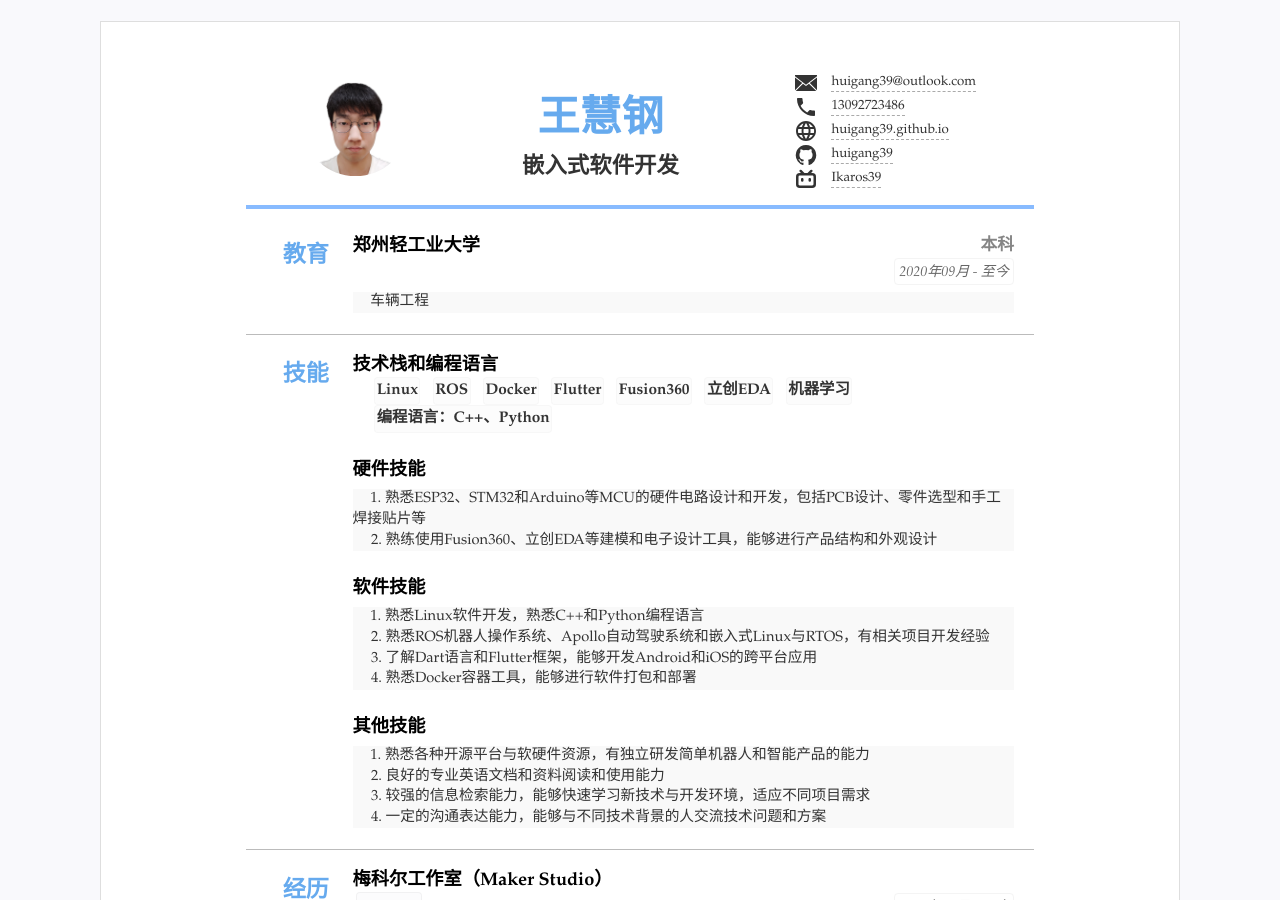
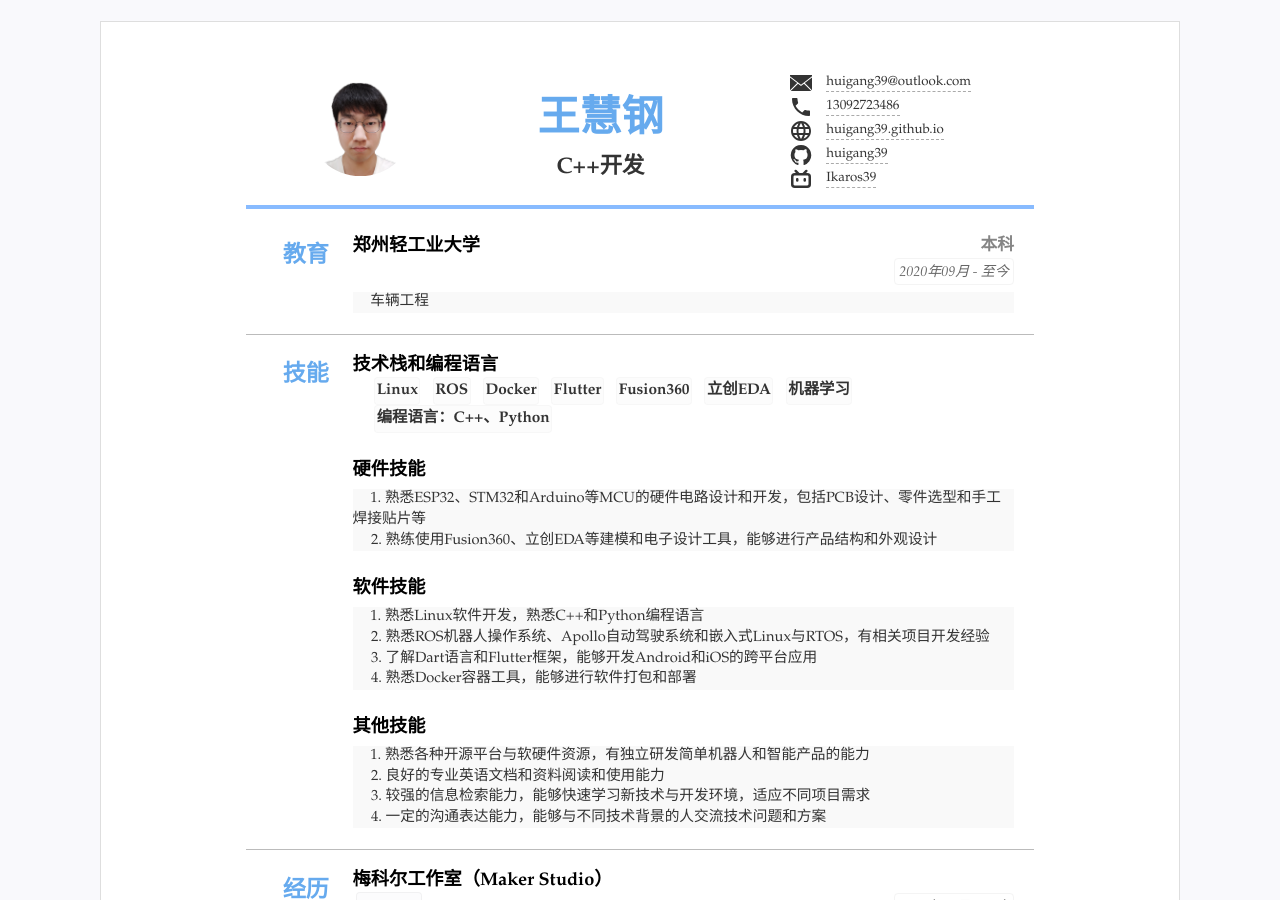
Before and after one commit to huigang39/resume, a Jekyll site: the page built from index.html, in a window 1280 px wide and 900 px high. Built offline with Jekyll 4.4.1, drawn with Linux system fonts in a browser that asks for light colours; some of the changed text lies outside the part shown.

Commit message:
Update resume.yml

```diff
--- a/_data/resume.yml
+++ b/_data/resume.yml
@@ -1,7 +1,7 @@
 title: "个人简历"
 lang: "zh"
 name: "王慧钢"
-jobtitle: "嵌入式软件开发"
+jobtitle: "C++开发"
 photo: "assets/img/photo.png"
 
 #联系方式
@@ -145,7 +145,7 @@
           - 动漫
           - 旅游
       - title: MBTI：
-        items: INTJ - 建筑师
+        items: INTP - 逻辑学家
       - title: 奖项
         list:
           - 2021年ICAN全国大学生创新创业大赛总决赛，用于下肢肌无力老人步行康复如厕陪护机器人，国二
```
